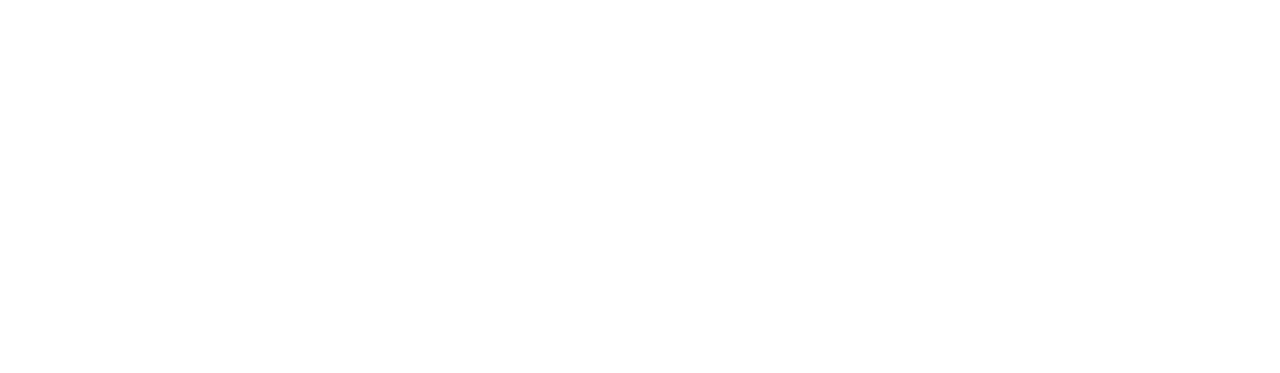
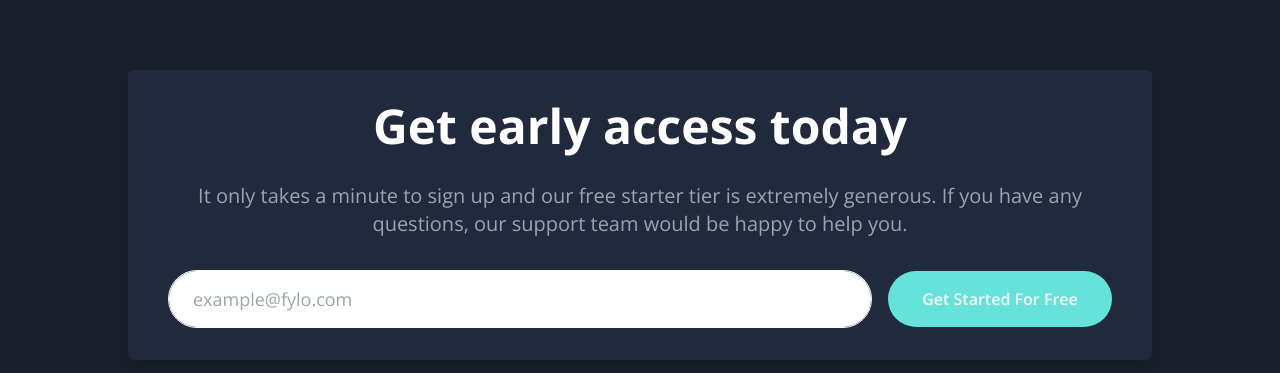
Before and after one commit to gracebir/landing-page-fylo, a Next.js app: page / in a window 1280 px wide. Shown: the part 3323-3696 px from the top of the page. Before the commit the page ends 3409 px from the top, so only its background shows below. Built offline with nearby package versions, Linux system fonts and the light colour scheme.

Commit message:
adding call to action components and footer

```diff
--- a/src/pages/index.tsx
+++ b/src/pages/index.tsx
@@ -1,4 +1,6 @@
 import Action from '@/components/Action'
+import CallAction from '@/components/CallAction'
+import Footer from '@/components/Footer'
 import Header from '@/components/Header'
 import Hero from '@/components/Hero'
 import Product from '@/components/Product'
@@ -8,15 +10,19 @@
 
 export default function Home() {
   return (
-   <>
-   <Header/>
-   <Hero/>
-   <Action/>
-   <main className="w-full bg-main-bg min-h-screen">
-    <Services/>
-    <Product/>
-    <Testimonials/>
-   </main>
-   </>
+    <>
+      <Header />
+      <Hero />
+      <Action />
+      <main className="w-full bg-main-bg min-h-screen">
+        <Services />
+        <Product />
+        <Testimonials />
+        <div className='email-bg pb-4'>
+            <CallAction />
+        </div>
+      </main>
+      <Footer/>
+    </>
   )
 }
```
